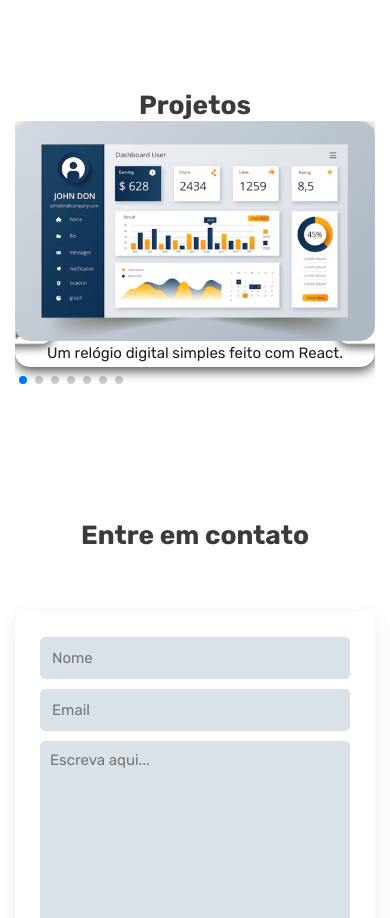
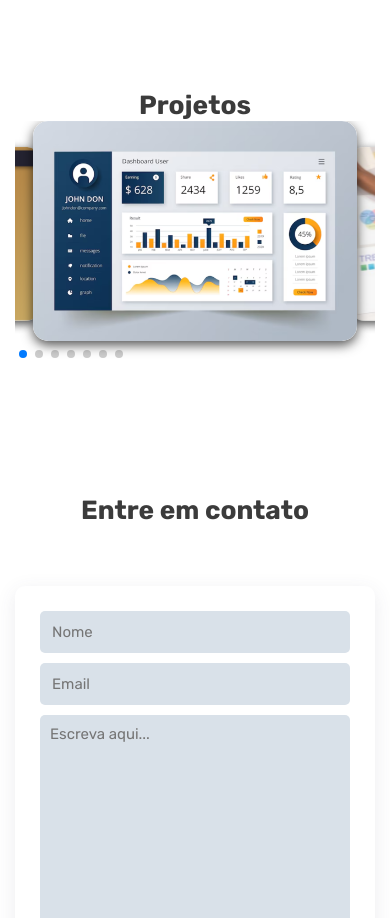
Before and after one commit to ismaelvieira12/Portifolio, a React (Vite) app: page / in a window 390 px wide. Shown: the part 3440-4358 px from the top of the page. Built offline with nearby package versions, Linux system fonts and the light colour scheme; a web font is replaced by a local one.

Commit message:
CONCERTANDO TUDO

```diff
--- a/src/components/portifolio/portifolio.css
+++ b/src/components/portifolio/portifolio.css
@@ -159,27 +159,27 @@
     animation-delay: 0.5s;
   }
 
+  */
   .slider-item:hover{
     scale: none;
   }
   .swiper-slide-active .cards .title {
-    color: #000000;
+    color: #fff4f4;
     animation: fadeInUp 3s ease forwards;
     animation-delay: 0.4s;
   }
-
+  .cards{
+    margin: auto !important;
+    width: 90%;
+  }
   .description{
-    position: absolute;
-    color: #ffffff;
-    top: 0;
-    z-index: 2;
+    display: none;
   }
-
   .swiper-slide-active .cards .descrition {
     animation: fadeInUp 3s ease forwards;
     animation-delay: 1.5s;
-  } */
-  @keyframes fadeInUp {
+    }
+    @keyframes fadeInUp {
     0% {
       opacity: 0;
       transform: translateY(20px) scale(0.95);
```
